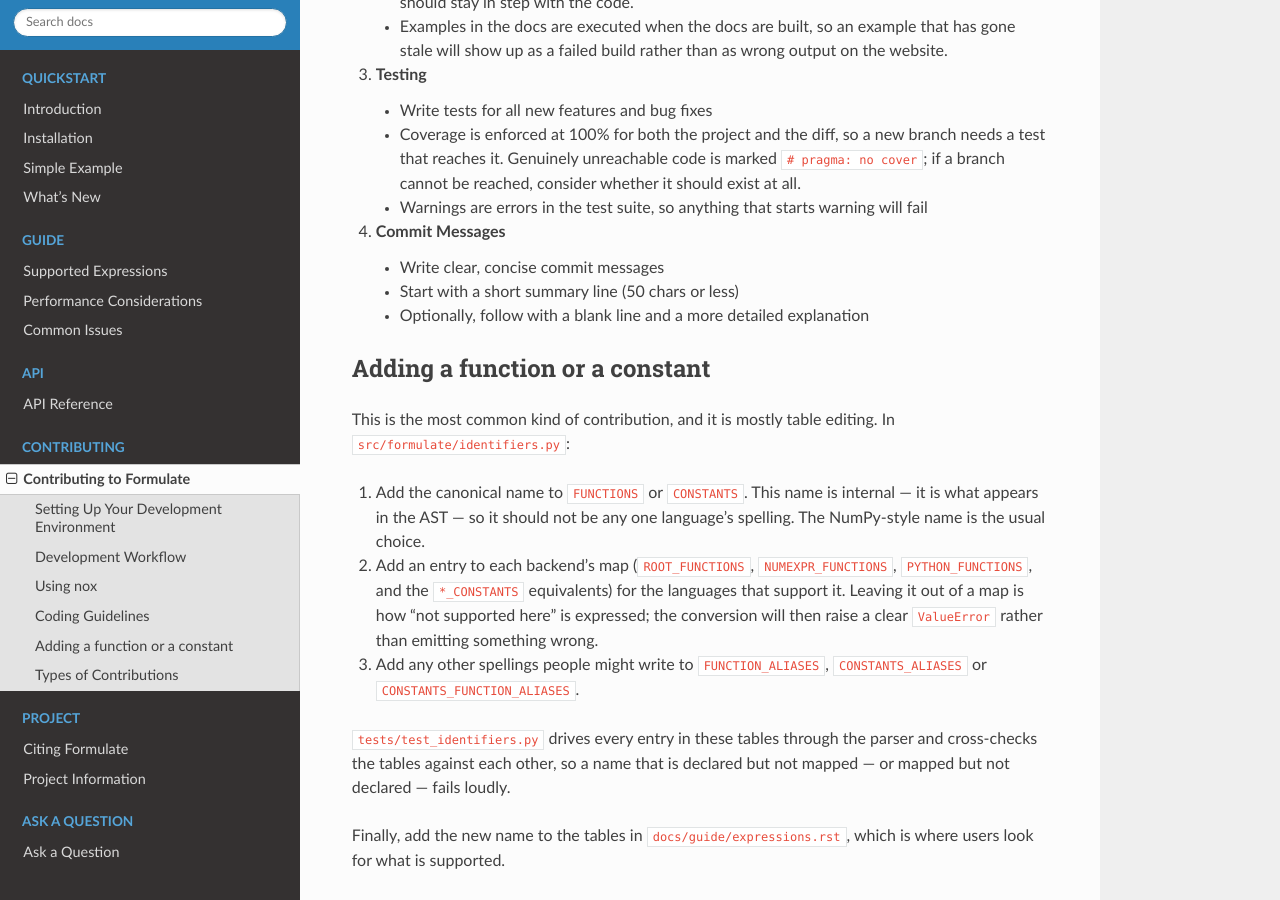
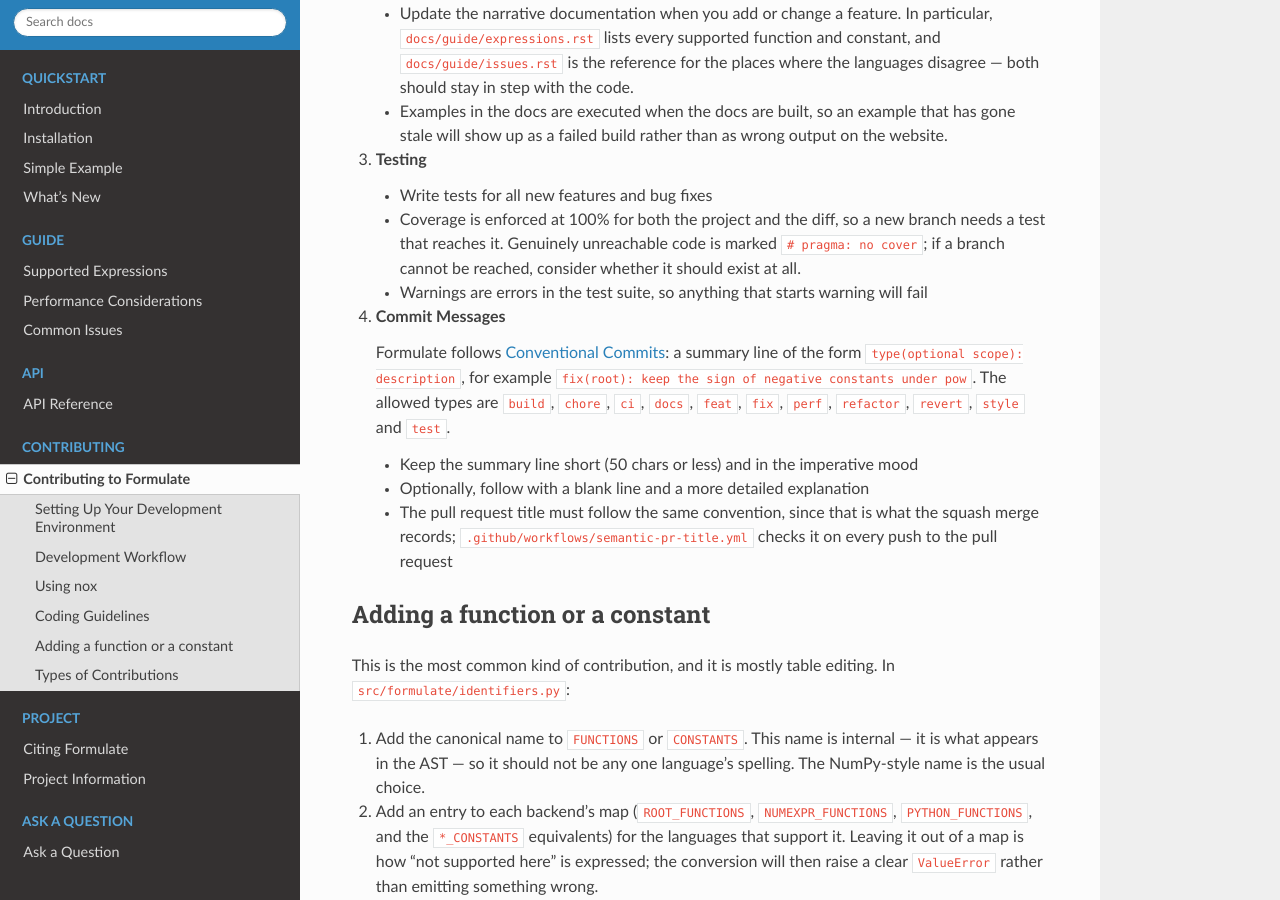
Before and after one commit to scikit-hep/formulate, a Sphinx documentation site: the page built from docs/contributing/contributing.rst, in a window 1280 px wide and 900 px high, scrolled down 2795 px. Built offline with Sphinx 7.4.7 and the Read the Docs theme 3.1.0, drawn with Linux system fonts in a browser that asks for light colours; some of the changed text lies outside the part shown.

Commit message:
ci: enforce Conventional Commit pull request titles (#102)
Pull requests are squash-merged, so the PR title is what lands on main.
A new workflow runs amannn/action-semantic-pull-request over it, mirroring
the one uproot5 uses.

Dependabot needs no configuration for this: it detects the convention from
the recent history and already prefixes its titles with chore(deps). The
pre-commit.ci messages, which double as the title of the PR it opens, were
already conventional and are now commented to say why they must stay so.

Assisted-by: claude-code:claude-opus-5

```diff
--- a/docs/contributing/contributing.rst
+++ b/docs/contributing/contributing.rst
@@ -100,7 +100,7 @@ Development Workflow
    .. code-block:: bash
 
        git add .
-       git commit -m "Add feature X" or "Fix bug Y"
+       git commit -m "feat: add feature X" or "fix: correct bug Y"
 
 5. **Push Your Changes**
 
@@ -113,6 +113,11 @@ Development Workflow
 6. **Create a Pull Request**
 
    Go to the `Formulate repository <https://github.com/scikit-hep/formulate>`_ and create a pull request from your branch.
+
+   Pull requests are squash-merged, so the **title** of the pull request is
+   what ends up in the history on ``main``. It must be a `Conventional Commit
+   <https://www.conventionalcommits.org/>`_ — a CI job rejects the pull request
+   otherwise. See "Commit Messages" under `Coding Guidelines`_ below.
 
 Using nox
 ----------------------------------------------
@@ -164,9 +169,18 @@ Coding Guidelines
 
 4. **Commit Messages**
 
-   - Write clear, concise commit messages
-   - Start with a short summary line (50 chars or less)
+   Formulate follows `Conventional Commits
+   <https://www.conventionalcommits.org/>`_: a summary line of the form
+   ``type(optional scope): description``, for example ``fix(root): keep the
+   sign of negative constants under pow``. The allowed types are ``build``,
+   ``chore``, ``ci``, ``docs``, ``feat``, ``fix``, ``perf``, ``refactor``,
+   ``revert``, ``style`` and ``test``.
+
+   - Keep the summary line short (50 chars or less) and in the imperative mood
    - Optionally, follow with a blank line and a more detailed explanation
+   - The pull request title must follow the same convention, since that is what
+     the squash merge records; ``.github/workflows/semantic-pr-title.yml``
+     checks it on every push to the pull request
 
 Adding a function or a constant
 ------------------------------------------------
```
Also changed, not shown: .pre-commit-config.yaml, 1 other file.
